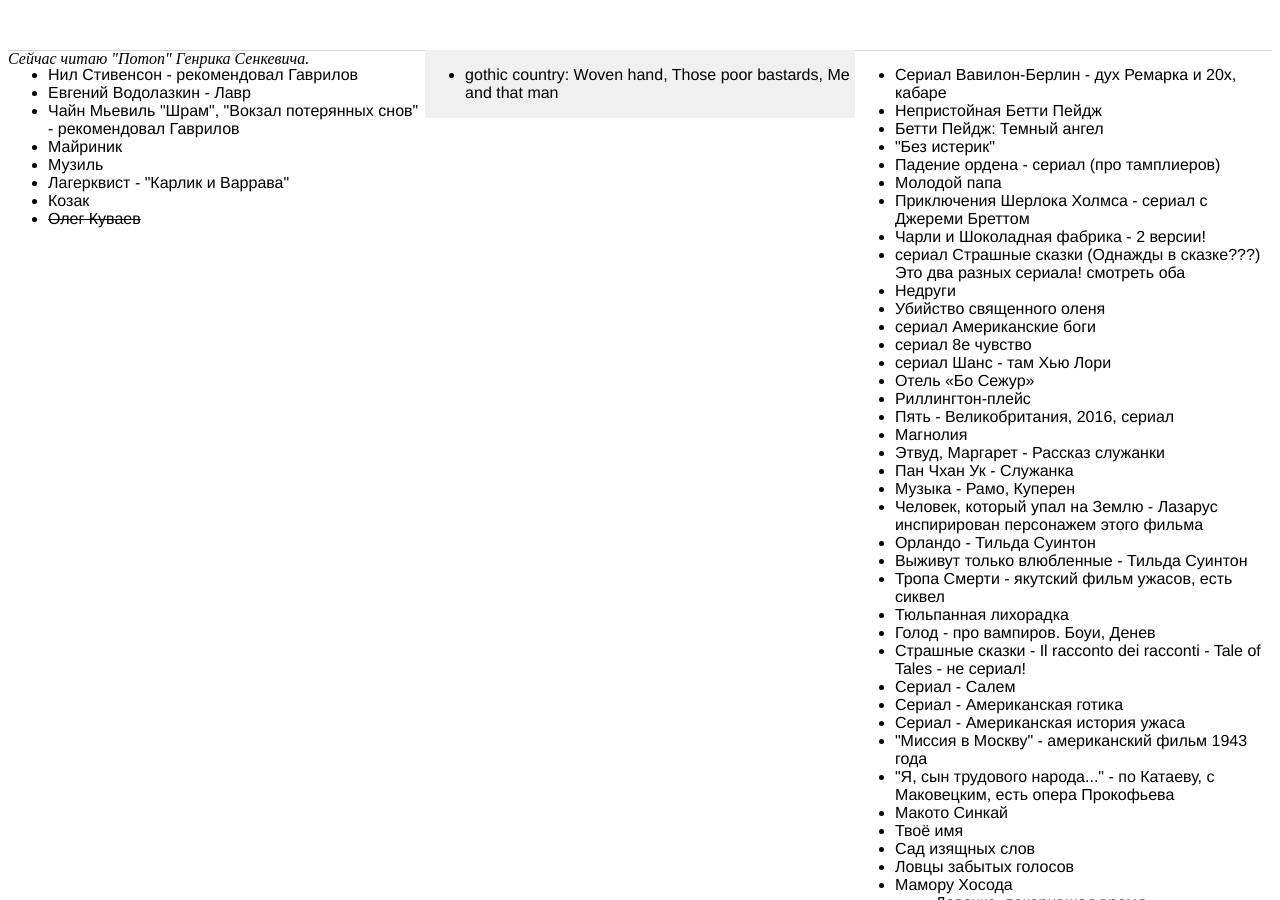
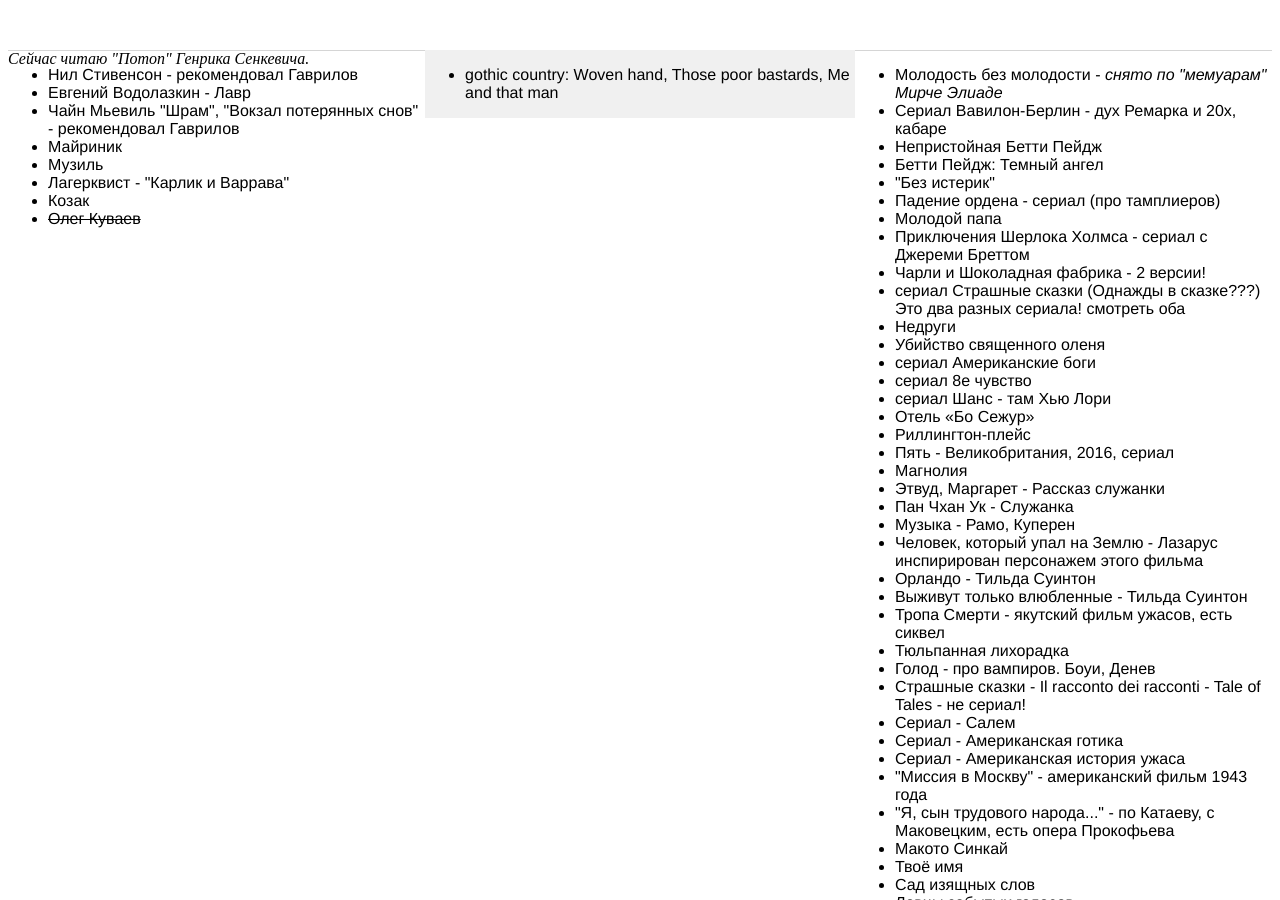
Before and after one commit to hinterlistig/hinterlistig.github.io, a Jekyll site: the page built from index.html, in a window 1280 px wide and 900 px high. Built offline with Jekyll 4.4.1, drawn with Linux system fonts in a browser that asks for light colours.

Commit message:
Update index.html

```diff
--- a/index.html
+++ b/index.html
@@ -26,6 +26,7 @@
 		<div class="watch">
 
 			<ul>
+				<li>Молодость без молодости - <i>снято по "мемуарам" Мирче Элиаде</i></li>
 				<li>Сериал Вавилон-Берлин - дух Ремарка и 20х, кабаре </li>
 				<li>Непристойная Бетти Пейдж</li>
 				<li>Бетти Пейдж: Темный ангел</li>
```
